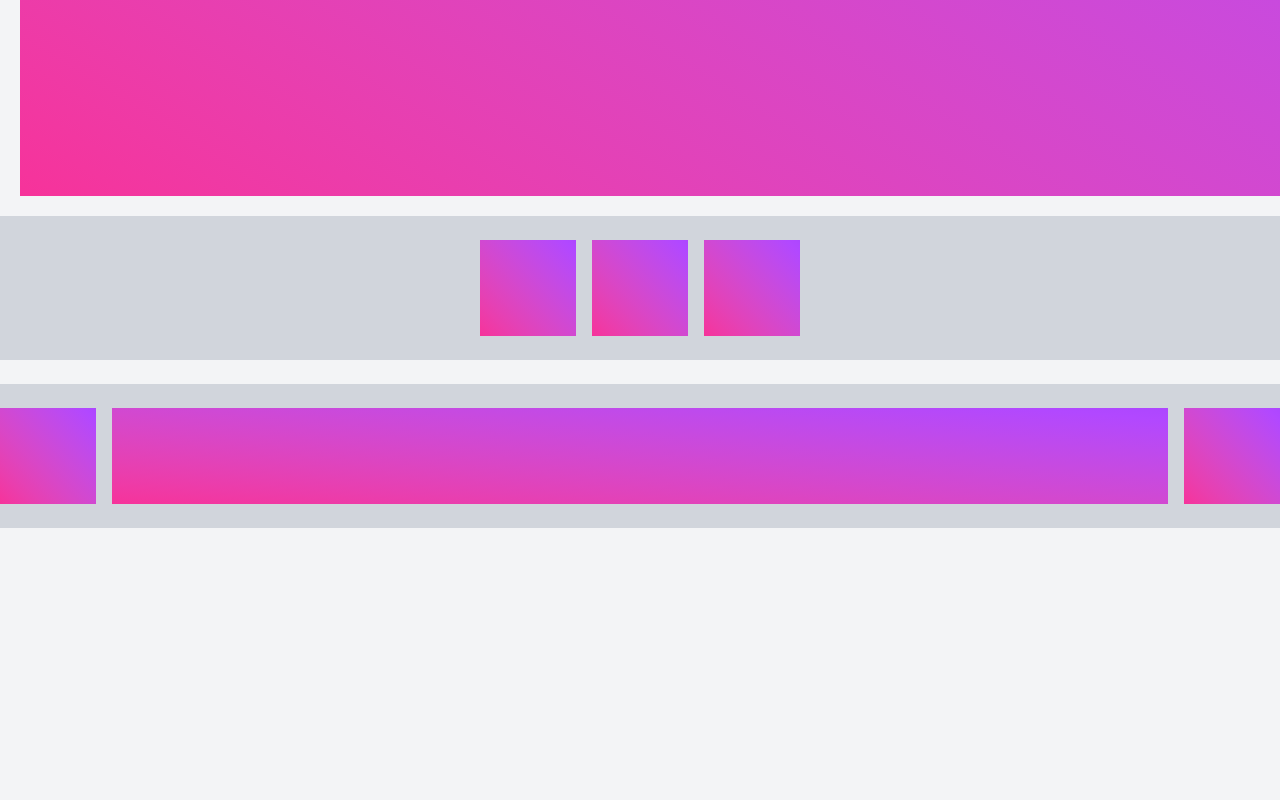
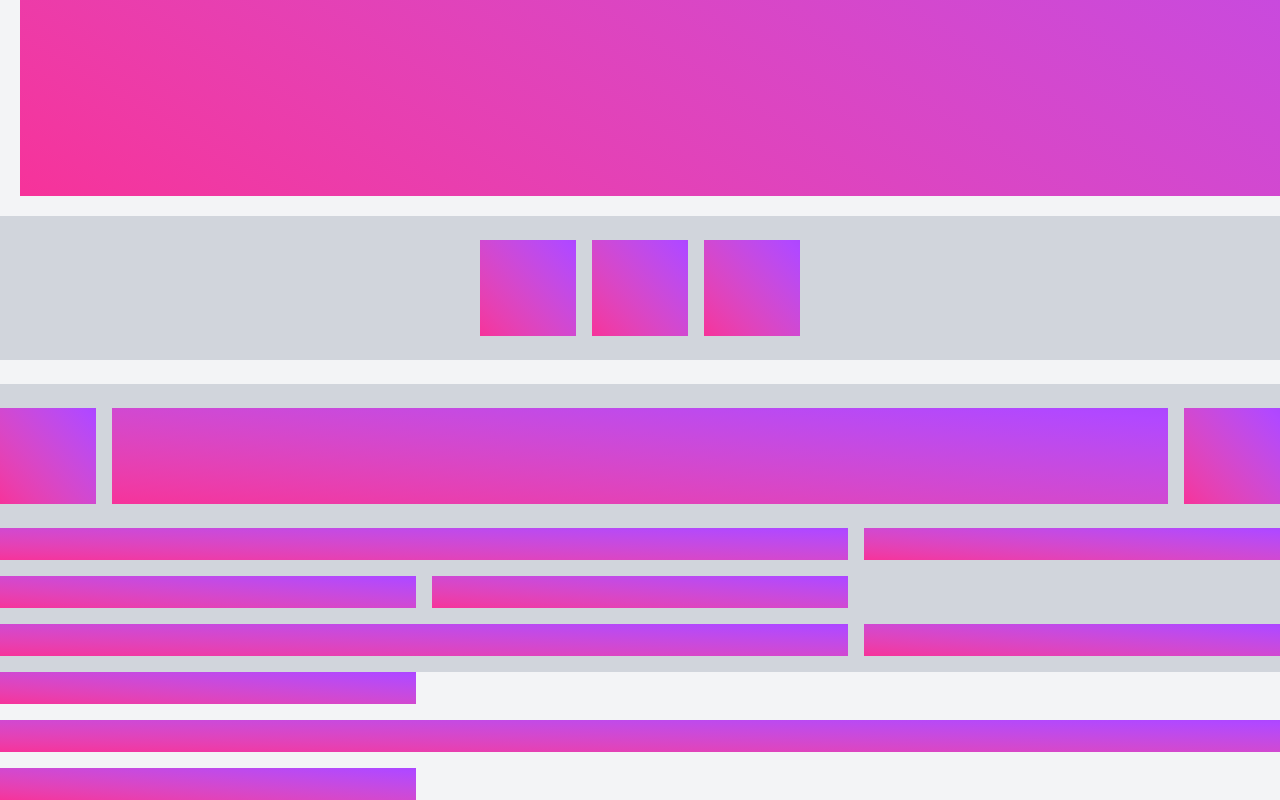
Before and after one commit to JyojiTenguam/TailWindCSS-explorer, a website: page src/index.html in a window 1280 px wide. Shown: the part 1824-2624 px from the top of the page. Before the commit the page ends 2352 px from the top, so only its background shows below. Drawn offline with Linux system fonts and the light colour scheme.

Commit message:
feat: adiciona exemplo de grid

```diff
--- a/src/index.html
+++ b/src/index.html
@@ -57,8 +57,21 @@
 
   <div class="flex justify-center items-center space-x-4 bg-gray-300 h-36">
     <div class=" w-24 h-24 p-4 text-white bg-gradient-to-bl from-purple-500 to-pink-500"></div>
-    <div class=" flex-grow flex-shrink-0 w-24 h-24 p-4 text-white bg-gradient-to-bl from-purple-500 to-pink-500"></div>
+    <div class="flex-grow flex-shrink-0 w-24 h-24 p-4 text-white bg-gradient-to-bl from-purple-500 to-pink-500"></div>
     <div class=" w-24 h-24 p-4 text-white bg-gradient-to-bl from-purple-500 to-pink-500"></div>
+  </div>
+
+  <!-- Grid -->
+  <div class="grid grid-cols-3 gap-4 bg-gray-300 h-36">
+    <div class="col-span-2 p-4 text-white bg-gradient-to-bl from-purple-500 to-pink-500"></div>
+    <div class="p-4 text-white bg-gradient-to-bl from-purple-500 to-pink-500"></div>
+    <div class="p-4 text-white bg-gradient-to-bl from-purple-500 to-pink-500"></div>
+    <div class="p-4 text-white bg-gradient-to-bl from-purple-500 to-pink-500"></div>
+    <div class="col-span-2 p-4 text-white bg-gradient-to-bl from-purple-500 to-pink-500"></div>
+    <div class="p-4 text-white bg-gradient-to-bl from-purple-500 to-pink-500"></div>
+    <div class="p-4 text-white bg-gradient-to-bl from-purple-500 to-pink-500"></div>
+    <div class="col-span-3 p-4 text-white bg-gradient-to-bl from-purple-500 to-pink-500"></div>
+    <div class="p-4 text-white bg-gradient-to-bl from-purple-500 to-pink-500"></div>
   </div>
 </body>
 </html>
```
Also changed, not shown: README.md, src/output.css.
